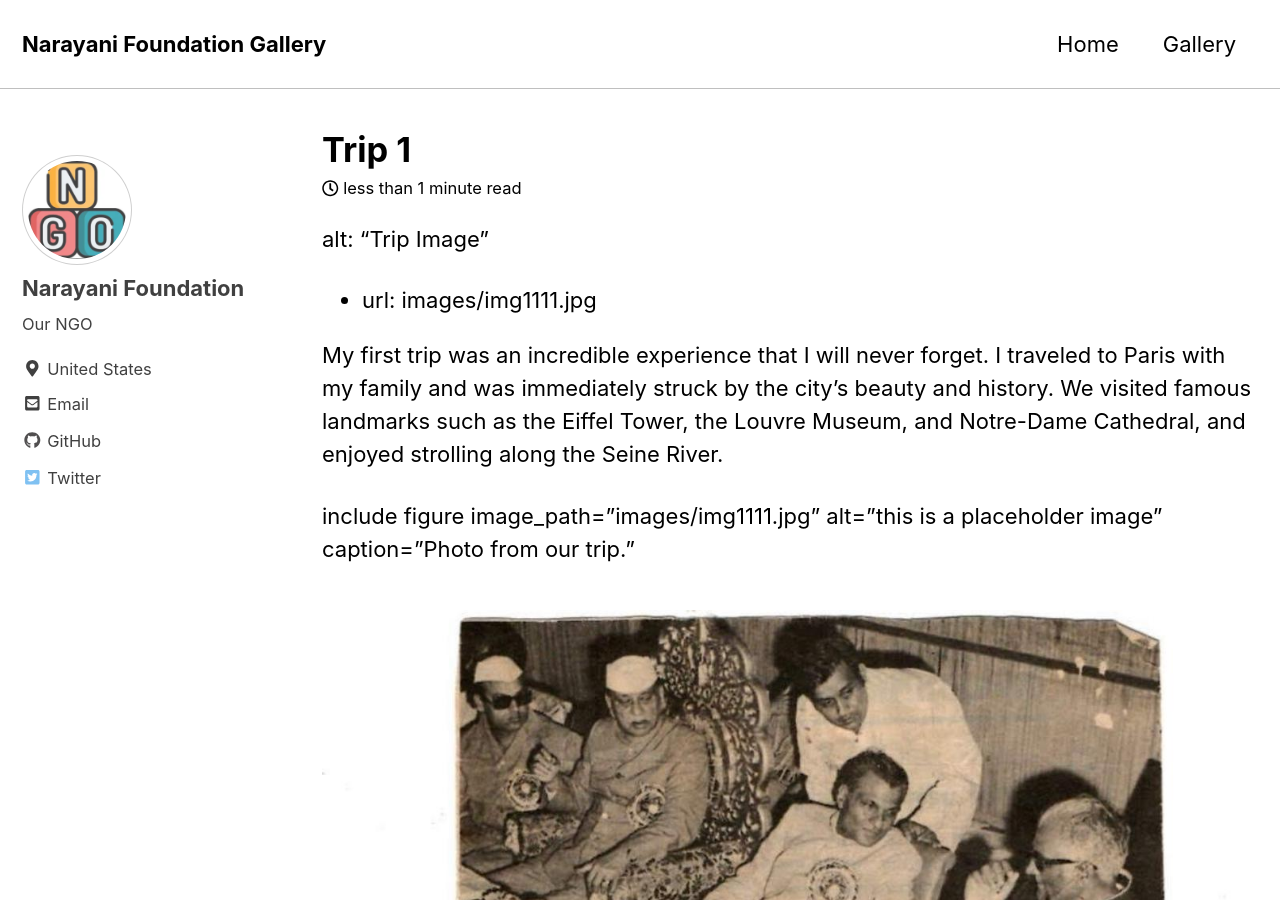
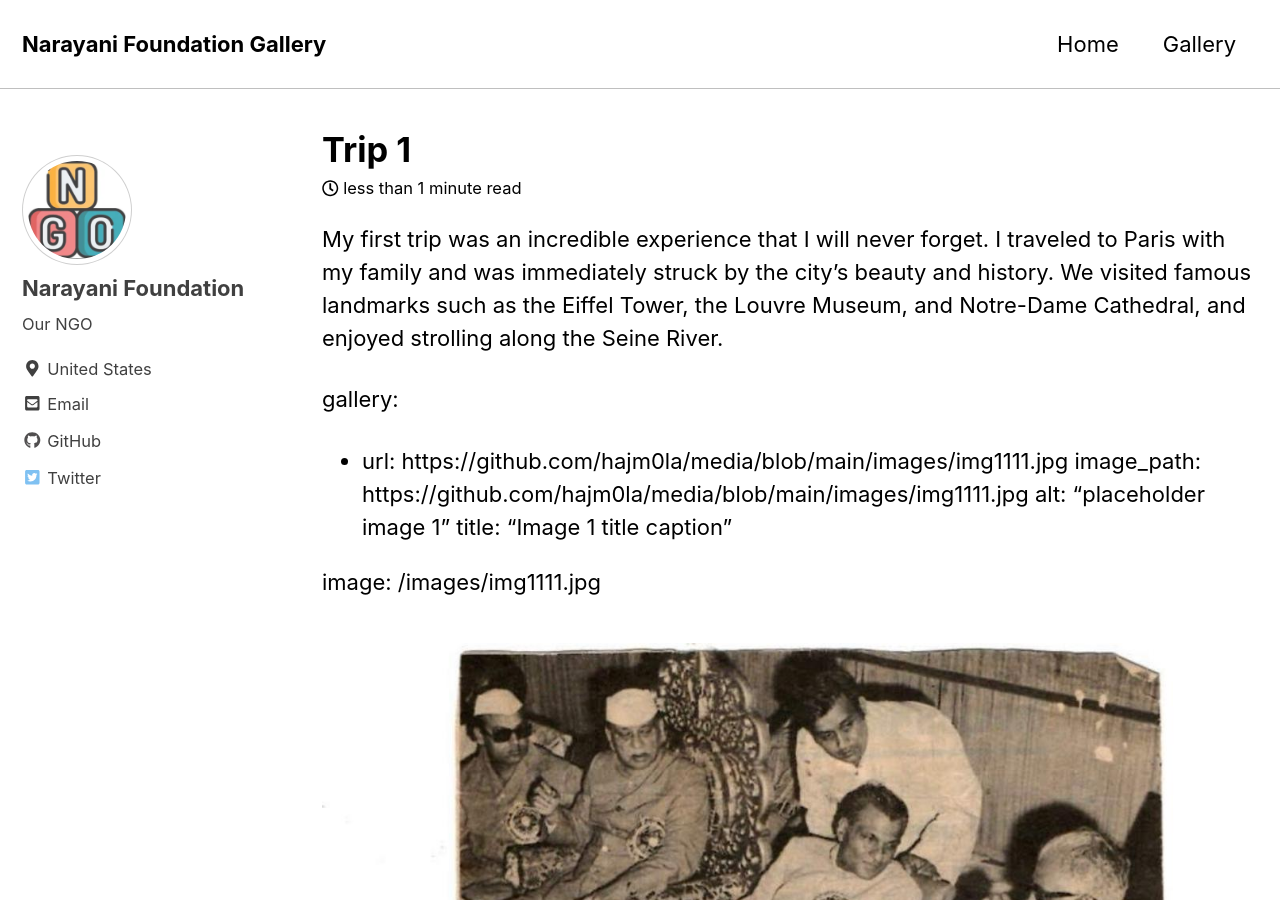
Before and after one commit to hajm0la/media, a Jekyll site: the page built from _posts/2022-03-21-media.md, in a window 1280 px wide and 900 px high. Built offline with Jekyll 4.4.1, drawn with Linux system fonts in a browser that asks for light colours; cached includes are drawn as plain includes; nearby versions of some CDN libraries.

Commit message:
Update 2022-03-21-media.md

```diff
--- a/_posts/2022-03-21-media.md
+++ b/_posts/2022-03-21-media.md
@@ -5,17 +5,16 @@ tags: [posts]
 ---
 
 
+My first trip was an incredible experience that I will never forget. I traveled to Paris with my family and was immediately struck by the city's beauty and history. We visited famous landmarks such as the Eiffel Tower, the Louvre Museum, and Notre-Dame Cathedral, and enjoyed strolling along the Seine River.
 
 
+gallery:
+  - url: https://github.com/hajm0la/media/blob/main/images/img1111.jpg
+    image_path: https://github.com/hajm0la/media/blob/main/images/img1111.jpg
+    alt: "placeholder image 1"
+    title: "Image 1 title caption"
 
-alt: "Trip Image"
-  - url: images/img1111.jpg
-
-
-My first trip was an incredible experience that I will never forget. I traveled to Paris with my family and was immediately struck by the city's beauty and history. We visited famous landmarks such as the Eiffel Tower, the Louvre Museum, and Notre-Dame Cathedral, and enjoyed strolling along the Seine River.
-
-include figure image_path="images/img1111.jpg" alt="this is a placeholder image" caption="Photo from our trip."
-
+image: /images/img1111.jpg
 
 <figure>
   <img src="https://github.com/hajm0la/media/blob/main/images/img1111.jpg">
```
